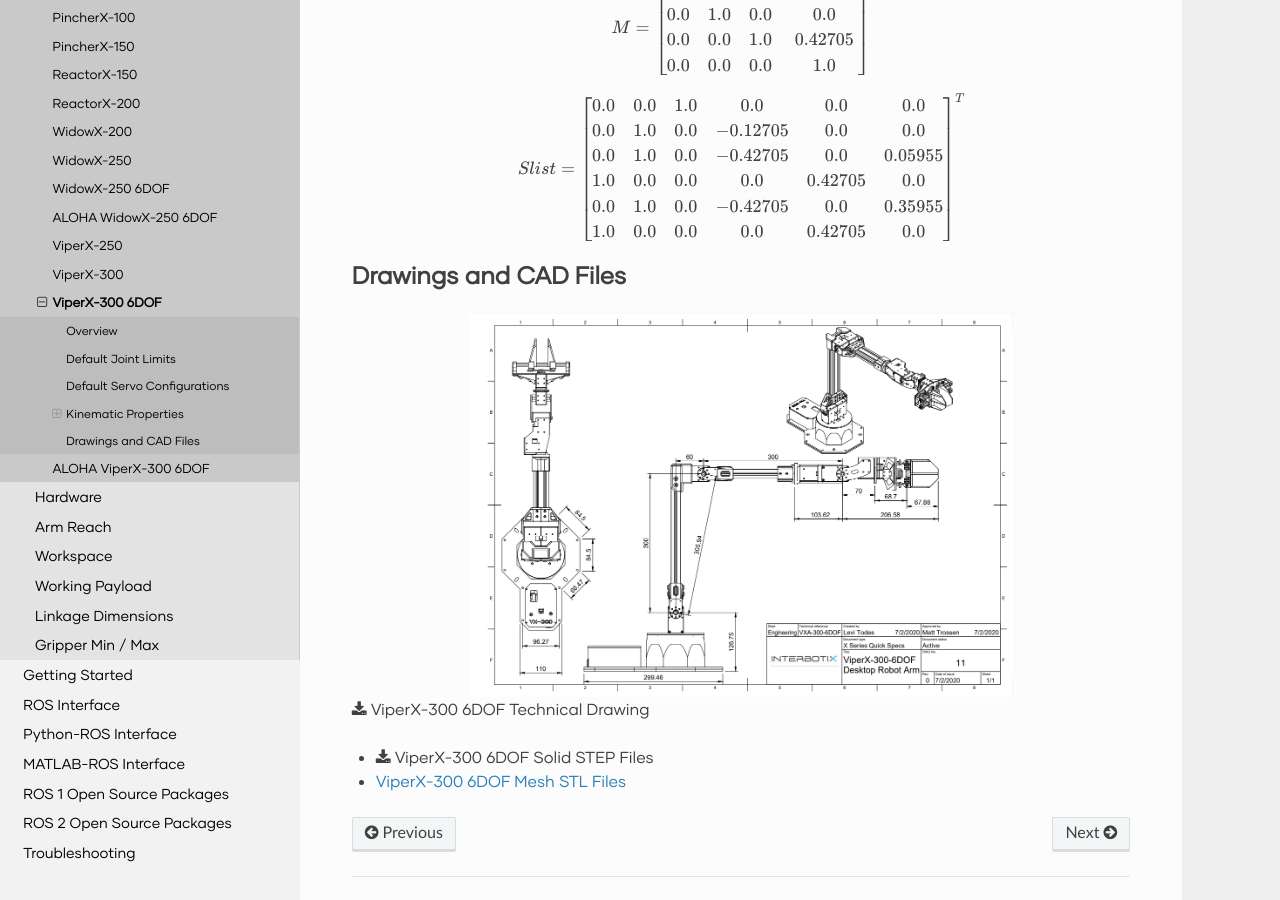
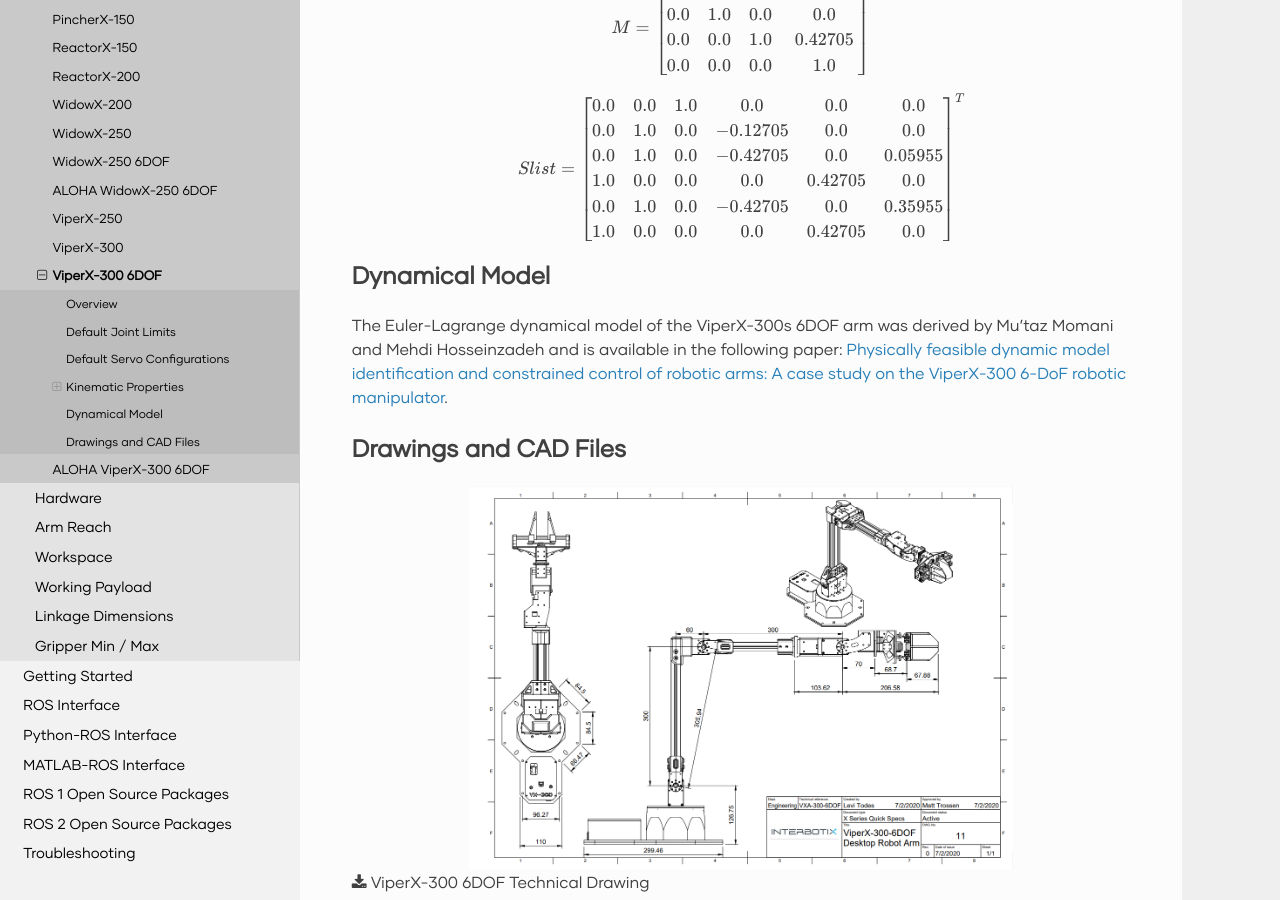
Before and after one commit to TrossenRobotics/interbotix_xsarms_docs, a Sphinx documentation site: the page built from docs/specifications/vx300s.rst, in a window 1280 px wide and 900 px high, scrolled down 2176 px. Built offline with Sphinx 7.4.7 and the Read the Docs theme 3.1.0, drawn with Linux system fonts in a browser that asks for light colours; some web fonts are replaced.

Commit message:
Add vx300s dynamical model

```diff
--- a/docs/specifications/vx300s.rst
+++ b/docs/specifications/vx300s.rst
@@ -127,6 +127,14 @@ Product of Exponentials
 
 .. _`Read more about the product of exponential approach.`: https://en.wikipedia.org/wiki/Product_of_exponentials_formula
 
+Dynamical Model
+===============
+
+The Euler-Lagrange dynamical model of the ViperX-300s 6DOF arm was derived by Mu'taz Momani and Mehdi Hosseinzadeh and is available in the following paper:
+`Physically feasible dynamic model identification and constrained control of robotic arms: A case study on the ViperX-300 6-DoF robotic manipulator`_.
+
+.. _`Physically feasible dynamic model identification and constrained control of robotic arms: A case study on the ViperX-300 6-DoF robotic manipulator`: https://doi.org/10.1016/j.mechatronics.2025.103419
+
 Drawings and CAD Files
 ======================
 
```
